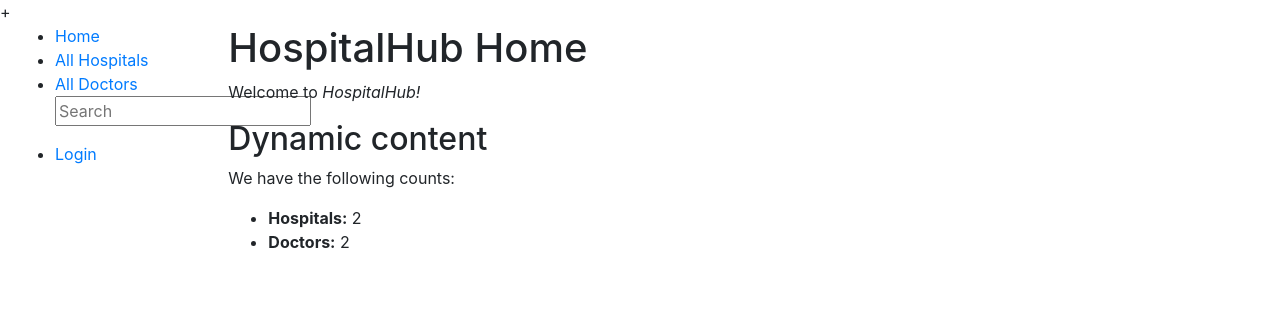
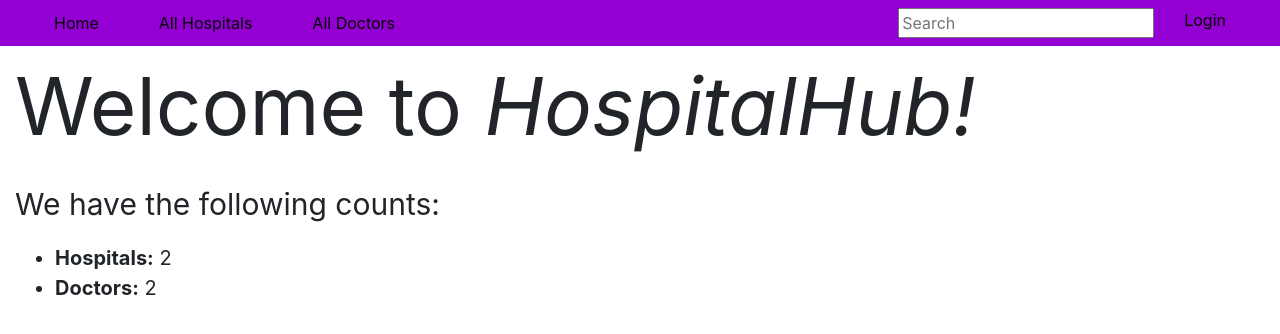
Before and after one commit to programmer-04/HospitalHub, a Django app: page /myhub/ in a window 1280 px wide. Shown: the top 334 px of the page. Run offline with Django 3.2, Linux system fonts and the light colour scheme; data comes from the database, SQL or seed files in the repository; some libraries are stand-ins or nearby versions.

Commit message:
bootstrap designs added for navigation bar

```diff
--- a/HospitalHub/myhub/templates/base_generic.html
+++ b/HospitalHub/myhub/templates/base_generic.html
@@ -1,7 +1,18 @@
-+<!DOCTYPE html>
+<!DOCTYPE html>
 <html lang="en">
 <head>
-  {% block title %}<title>HospitalHub!</title>{% endblock %}
+  <style>
+
+    .navbar-nav > li{
+  padding-left:30px;
+  padding-right:30px;
+}
+.navbar-custom{
+  background-color: darkviolet;
+}
+
+  </style>
+   {% block title %}<title>HospitalHub!</title>{% endblock %}
   <meta charset="utf-8">
   <meta name="viewport" content="width=device-width, initial-scale=1">
   <link rel="stylesheet" href="https://stackpath.bootstrapcdn.com/bootstrap/4.1.3/css/bootstrap.min.css" integrity="sha384-MCw98/SFnGE8fJT3GXwEOngsV7Zt27NXFoaoApmYm81iuXoPkFOJwJ8ERdknLPMO" crossorigin="anonymous">
@@ -10,28 +21,44 @@
   <link rel="stylesheet" href="{% static 'css/styles.css' %}">
 </head>
 <body>
-  <div class="container-fluid">
-    <div class="row">
-      <div class="col-sm-2">
+
       {% block sidebar %}
-        <ul class="sidebar-nav">
-          <li><a href="{% url 'index' %}">Home</a></li>
-          <li><a href="{% url 'hospitals' %}">All Hospitals</a></li>
-          <li><a href="{% url 'doctors' %}">All Doctors</a></li>
-          <form name="searchform" method="GET" action="{% url 'search' %}">
+
+          <nav class="navbar navbar-custom navbar-expand-md navbar-dark">
+
+
+
+        <ul class="navbar-nav px-2">
+            <li class="nav-item">
+            <a style="color: black;"href="{% url 'index' %}">Home</a>
+          </li>
+          <li class="nav-item">
+          <a style="color: black;"href="{% url 'hospitals' %}">All Hospitals</a>
+          </li>
+          <li class="nav-item">
+          <a style="color: black;"href="{% url 'doctors' %}">All Doctors</a>
+        </li>
+      </ul>
+      <ul class="navbar-nav ml-auto px-2">
+            <form name="searchform" method="GET" action="{% url 'search' %}">
               <input type="text" name="search" placeholder="Search" />
           </form>
+
+
           {% if user.is_authenticated %}
-          <li><a href="{% url 'user_review_list' user.username %}">User: {{ user.get_username }}</a></li>
+          <li class="nav-item"><a href="{% url 'user_review_list' user.username %}">User: {{ user.get_username }}</a></li>
           <li><a href="{% url 'logout'%}?next={{request.path}}">Logout</a></li>
           {% else %}
-          <li><a href="{% url 'login'%}?next={{request.path}}">Login</a></li>
+          <li class="nav-item"><a style="color: black;"href="{% url 'login'%}?next={{request.path}}">Login</a></li>
           {% endif %}
         </ul>
+
+
+      </nav>
      {% endblock %}
-      </div>
+
       <div class="col-sm-10 ">{% block content %}{% endblock %}</div>
-    </div>
-  </div>
+
+
 </body>
 </html>
--- a/HospitalHub/myhub/templates/index.html
+++ b/HospitalHub/myhub/templates/index.html
@@ -1,13 +1,23 @@
 {% extends "base_generic.html" %}
 
 {% block content %}
-  <h1>HospitalHub Home</h1>
-  <p>Welcome to <em>HospitalHub!</em></p>
-  <h2>Dynamic content</h2>
-  <p>We have the following counts:</p>
-  <ul>
+
+
+
+
+                <!--<h1>HospitalHub Home</h1>-->
+                <p style="font-size: 80px;">Welcome to <em>HospitalHub!</em></p>
+
+               <!-- <h2>Dynamic content</h2>-->
+                <p style="font-size: 30px">We have the following counts:</p>
+  <ul style="font-size: 20px">
     <li><strong>Hospitals:</strong> {{ num_hospitals }}</li>
     <li><strong>Doctors:</strong> {{ num_doctors }}</li>
+
     <!--<li><strong>Copies available:</strong> {{ num_instances_available }}</li>-->
   </ul>
+
+
+
+
 {% endblock %}
```
